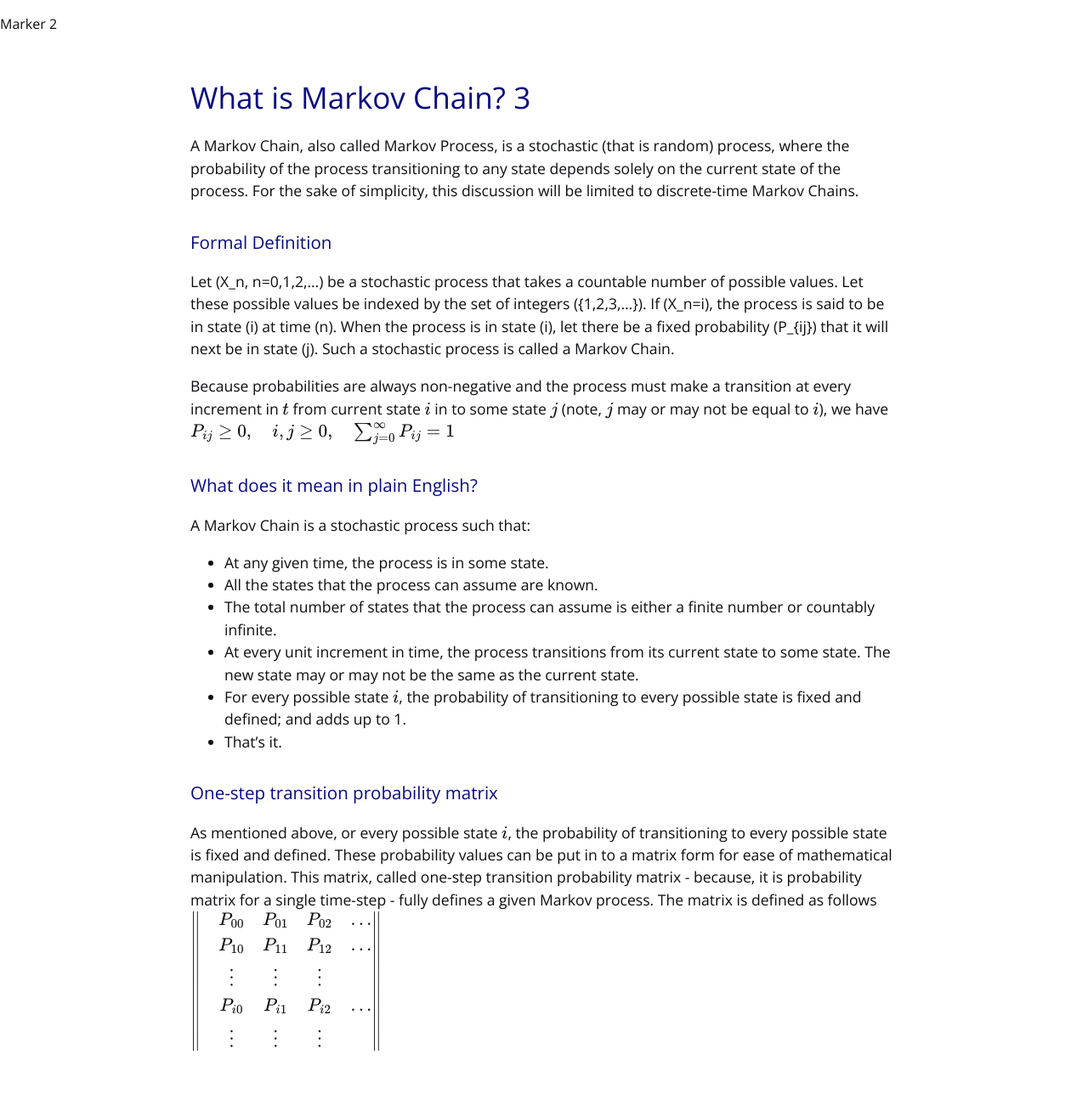
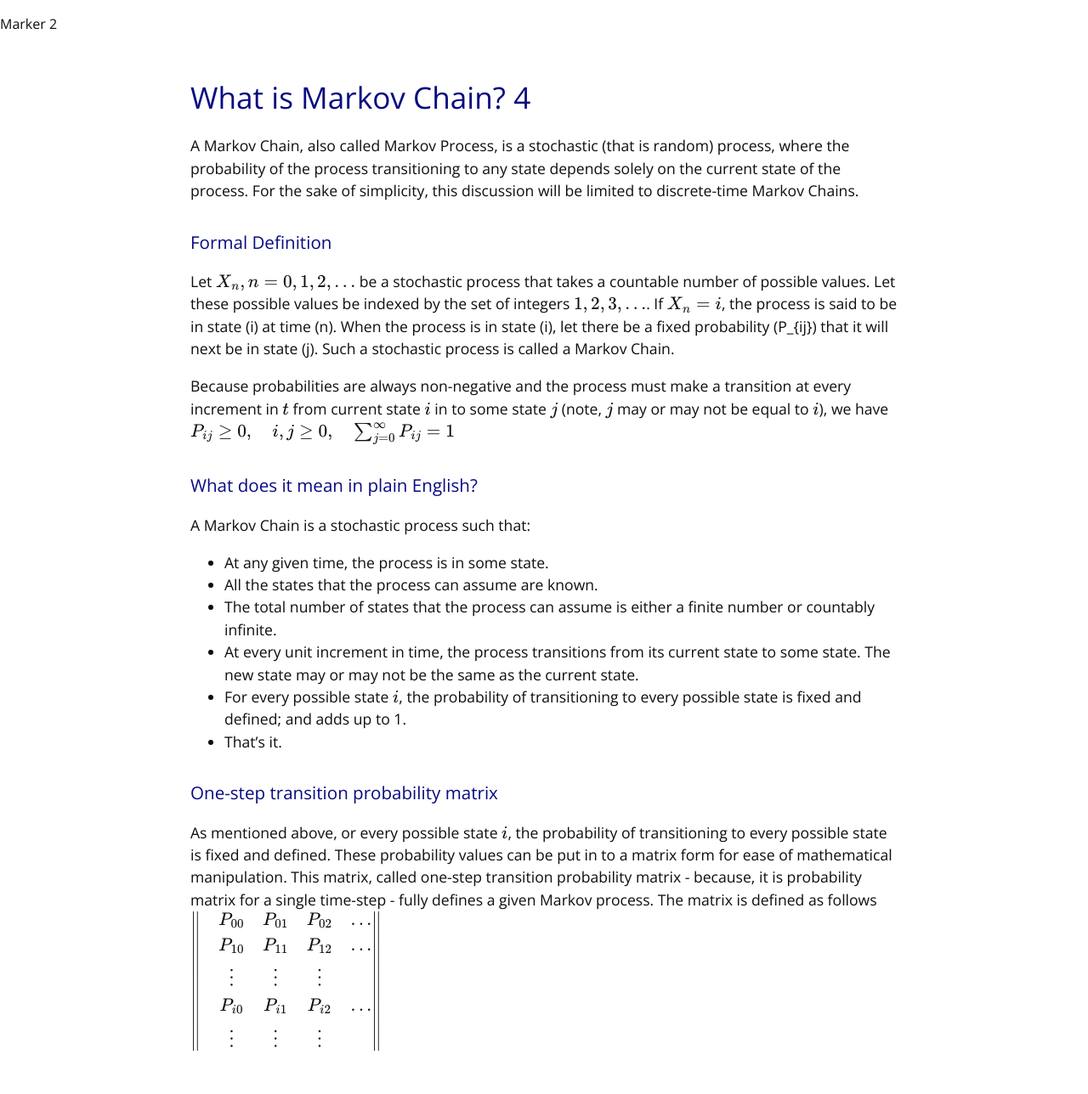
Before and after one commit to vinitjoglekar/playground, a Jekyll site: the page built from _pages/markov_chains.md, in a window 1280 px wide. Shown: the whole page at 85% size. Built offline with Jekyll 4.4.1, drawn with Linux system fonts in a browser that asks for light colours.

Commit message:
Update markov_chains.md

```diff
--- a/_pages/markov_chains.md
+++ b/_pages/markov_chains.md
@@ -3,12 +3,12 @@ layout: default
 title: What is Markov Chain?
 ---
 
-# What is Markov Chain? 3
+# What is Markov Chain? 4
 
 A Markov Chain, also called Markov Process, is a stochastic (that is random) process, where the probability of the process transitioning to any state depends solely on the current state of the process. For the sake of simplicity, this discussion will be limited to discrete-time Markov Chains.
 
 ### Formal Definition
-Let \(X_n, n=0,1,2,...\) be a  stochastic process that takes a countable number of possible values. Let these possible values be indexed by the set of integers \({1,2,3,...}\). If \(X_n=i\), the process is said to be in state \(i\) at time \(n\). When the process is in state \(i\), let there be a fixed probability \(P_{ij}\) that it will next be in state \(j\). Such a stochastic process is called a Markov Chain.
+Let $X_n, n=0,1,2,...$ be a  stochastic process that takes a countable number of possible values. Let these possible values be indexed by the set of integers ${1,2,3,...}$. If $X_{n}=i$, the process is said to be in state \(i\) at time \(n\). When the process is in state \(i\), let there be a fixed probability \(P_{ij}\) that it will next be in state \(j\). Such a stochastic process is called a Markov Chain.
 
 Because probabilities are always non-negative and the process must make a transition at every increment in $t$ from current state $i$ in to some state $j$ (note, $j$ may or may not be equal to $i$), we have
 $$ P_{ij} \geq 0, \hspace{1em} i,j \geq 0, \hspace{1em} \sum_{j=0}^\infty P_{ij} = 1 $$
```
